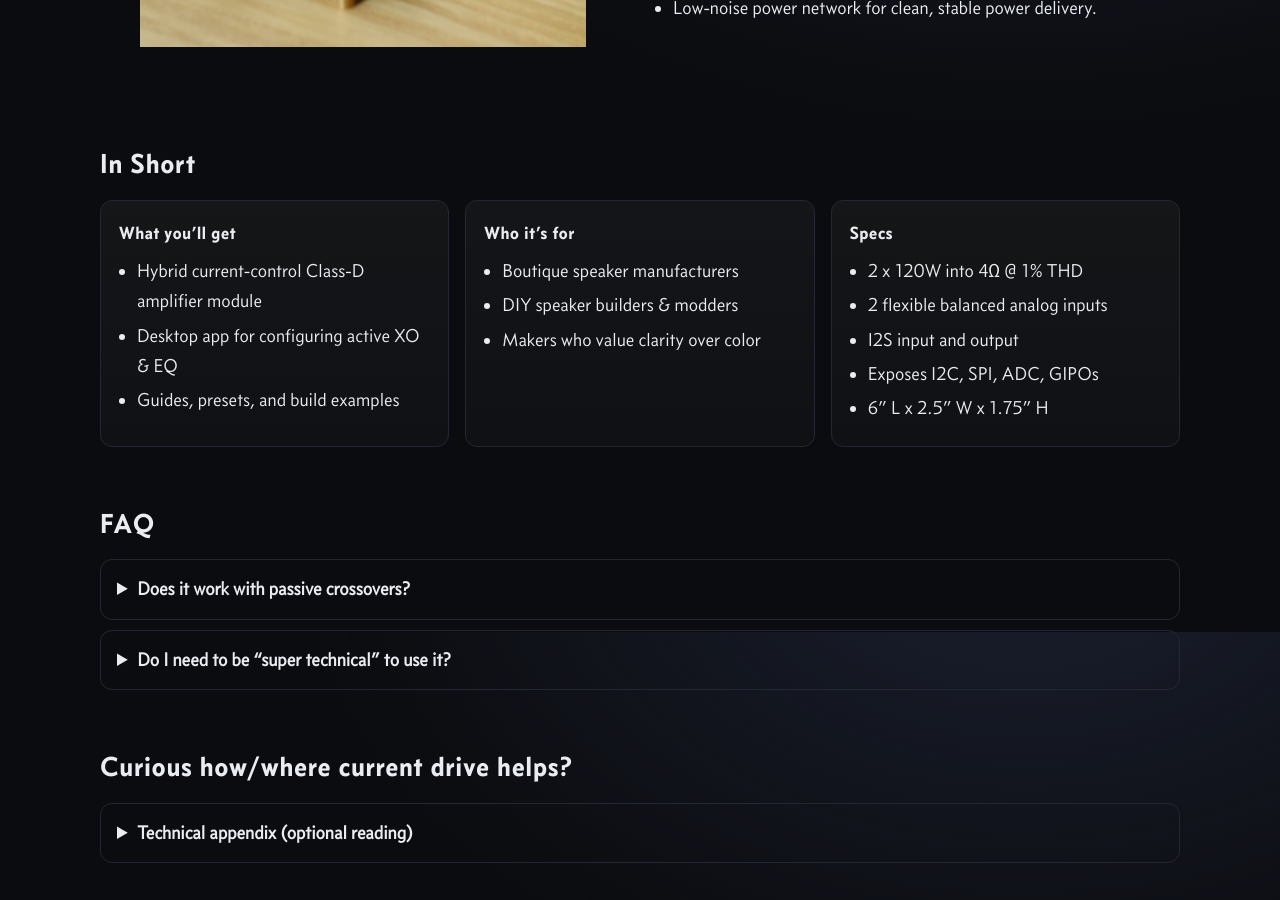
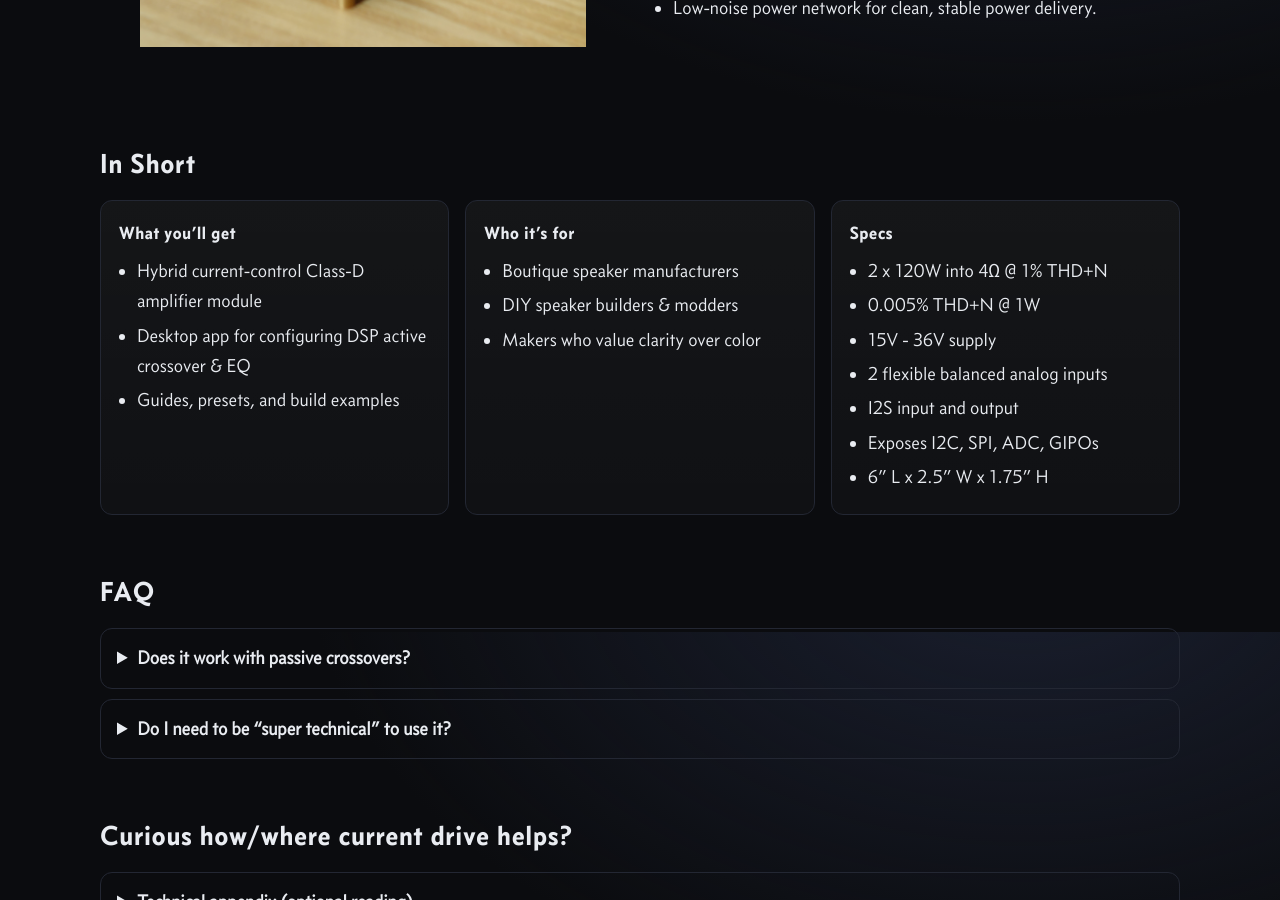
Before and after one commit to siarez/blackhorseaudio.com, a Jekyll site: the page built from index.html, in a window 1280 px wide and 900 px high, scrolled down 2968 px. Built offline with Jekyll 4.4.1, drawn with Linux system fonts in a browser that asks for light colours.

Commit message:
minor updates plus peak detector gif

```diff
--- a/index.html
+++ b/index.html
@@ -168,7 +168,7 @@
       </div>
     </div>
     <div class="feature-media">
-      <img src="{{ '/assets/images/App.png' | relative_url }}" alt="" loading="lazy" decoding="async" />
+      <img src="{{ '/assets/images/app_peakdetector.gif' | relative_url }}" alt="" loading="lazy" decoding="async" style="height: auto"/>
     </div>
   </section>
   <section class="feature">
@@ -203,7 +203,7 @@
         <h3>What you’ll get</h3>
         <ul class="list-tight">
           <li>Hybrid current‑control Class‑D amplifier module</li>
-          <li>Desktop app for configuring active XO &amp; EQ</li>
+          <li>Desktop app for configuring DSP active crossover &amp; EQ</li>
           <li>Guides, presets, and build examples</li>
         </ul>
       </div>
@@ -219,7 +219,9 @@
         <h3>Specs</h3>
         <!--<p>Show THD vs frequency comparing Band‑Selective Current Drive to a standard voltage amp. Highlight reduced 3rd/5th harmonics above the LF region. Add a caption with driver model &amp; test setup.</p>-->
         <ul class="list-tight">
-          <li>2 x 120W into 4Ω @ 1% THD</li>
+          <li>2 x 120W into 4Ω @ 1% THD+N</li>
+          <li>0.005% THD+N @ 1W</li>
+          <li>15V - 36V supply</li>
           <li>2 flexible balanced analog inputs</li>
           <li>I2S input and output</li>
           <li>Exposes I2C, SPI, ADC, GIPOs</li>
```
